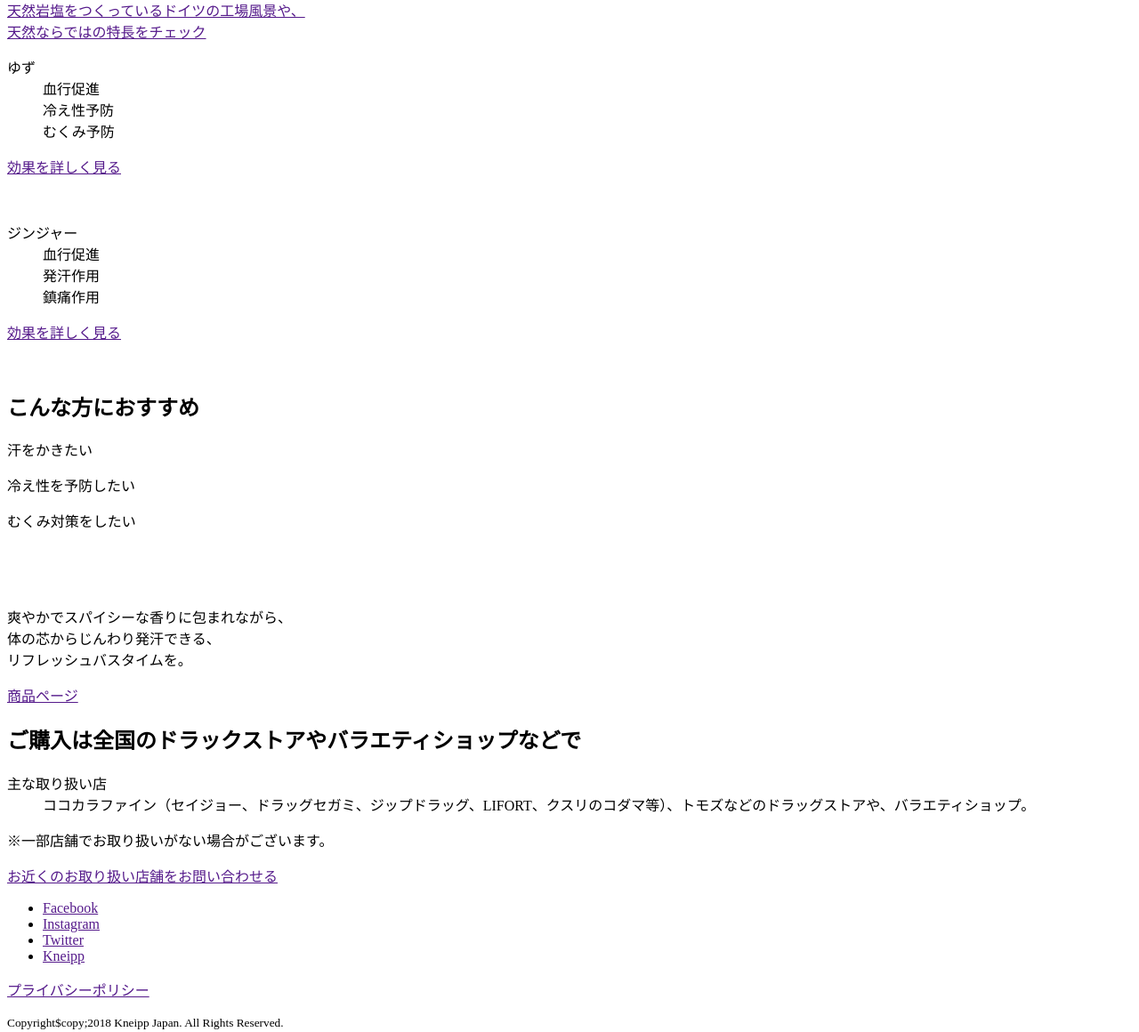
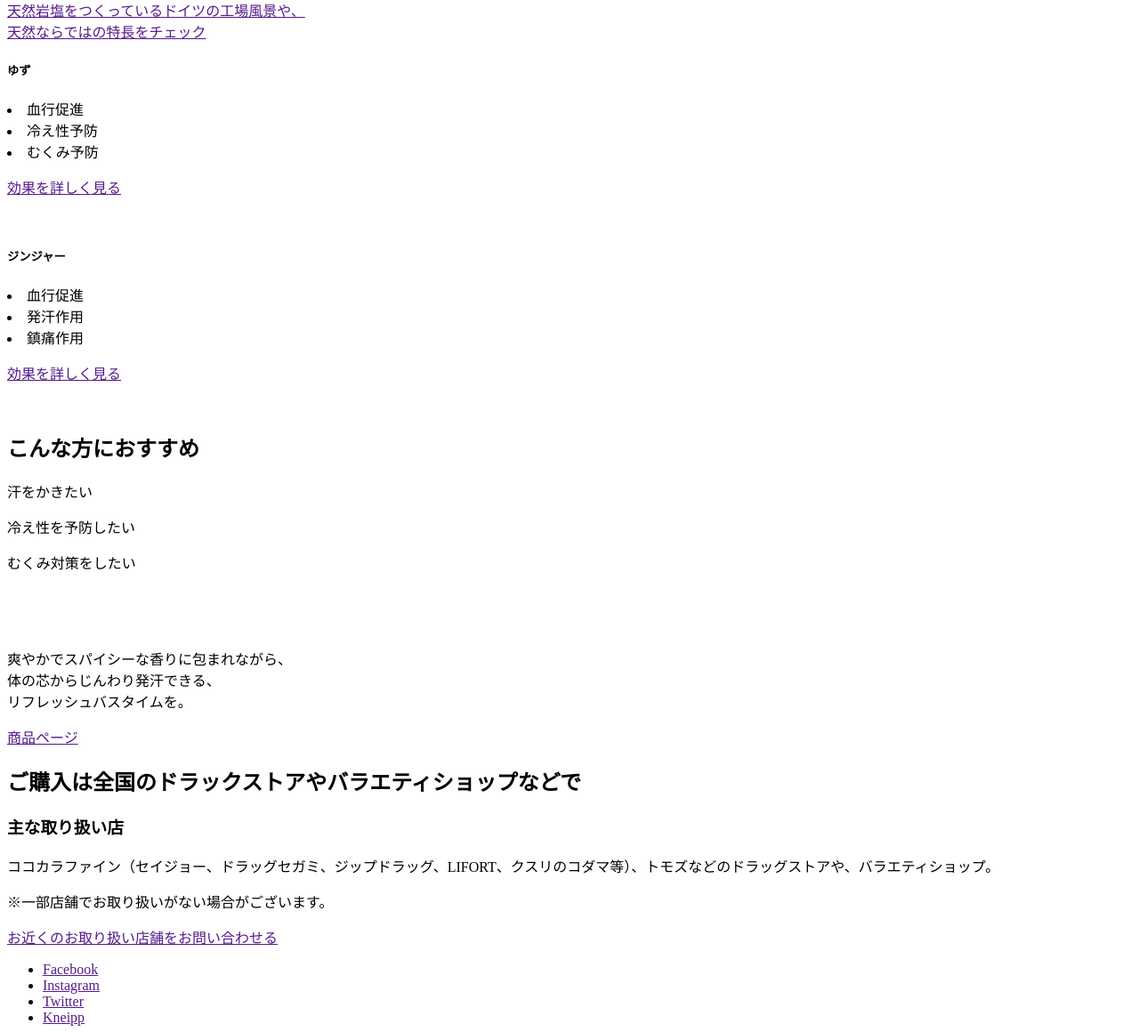
Before and after one commit to puuusun/friday, a plain HTML site: page kneipp/index.html in a window 1280 px wide. Shown: the part 540-1700 px from the top of the page at 89% size. Drawn offline with Linux system fonts and the light colour scheme.

Commit message:
さよならdldtdd

```diff
--- a/kneipp/index.html
+++ b/kneipp/index.html
@@ -18,30 +18,35 @@
       <p>こだわりの天然岩塩にユズとジンジャーの天然植物成分を配合したバスソルト。爽やかでほろ苦いユズに、ピリッとスパイシーなジンジャーをブレンドした香りで、全身にぬくもり巡る発汗バスタイムを。</p>
       <p>850g : 2,400円（税抜）50g : 150円（税抜）</p>
       <p><a href="">ご購入はこちら</p>
+
         <section>
           <h3>天然岩塩にユズとジンジャーの天然植物成分配合</h3>
           <p>古代海水を精製した天然ミネラル豊富な岩塩で体の芯からぽかぽかに</p>
           <figure><img src="" alt=""></figure>
-          <nav>
+
+          <section>
             <h4>クナイプのバスソルトのつくりかた</h4>
             <p><a href="">天然岩塩をつくっているドイツの工場風景や、<br>天然ならではの特長をチェック</a></p>
-          </nav>
-          <dl>
-            <dt>ゆず</dt>
-            <dd>血行促進</dd>
-            <dd>冷え性予防</dd>
-            <dd>むくみ予防</dd>
-          </dl>
+          </section>
+
+          <section>
+            <h5>ゆず</h5>
+              <li>血行促進</li>
+              <li>冷え性予防</li>
+              <li>むくみ予防</li>
                <p><a href="">効果を詳しく見る</a></p>
                <figure><img src="" alt=""></figure>
-          <dl>
-            <dt>ジンジャー</dt>
-            <dd>血行促進</dd>
-            <dd>発汗作用</dd>
-            <dd>鎮痛作用</dd>
-          </dl>
+          </section>
+
+          <section>
+            <h5>ジンジャー</h5>
+              <li>血行促進</li>
+              <li>発汗作用</li>
+              <li>鎮痛作用</li>
                <p><a href="">効果を詳しく見る</a></p>
                <figure><img src="" alt=""></figure>
+          </section>
+
         </section>
     </section>
 
@@ -58,12 +63,13 @@
 
     <section>
       <h2>ご購入は全国のドラックストアやバラエティショップなどで</h2>
-      <dl>
-        <dt>主な取り扱い店</dt>
-        <dd>ココカラファイン（セイジョー、ドラッグセガミ、ジップドラッグ、LIFORT、クスリのコダマ等）、トモズなどのドラッグストアや、バラエティショップ。</dd>
-      </dl>
+      <section>
+        <h3>主な取り扱い店</h3>
+        <p>ココカラファイン（セイジョー、ドラッグセガミ、ジップドラッグ、LIFORT、クスリのコダマ等）、トモズなどのドラッグストアや、バラエティショップ。</p>
         <p>※一部店舗でお取り扱いがない場合がございます。</p>
         <p><a href="">お近くのお取り扱い店舗をお問い合わせる</a></p>
+      </section>
+
     </section>
   </main>
 
```
Lines whose indentation alone changed are shown as unchanged.
